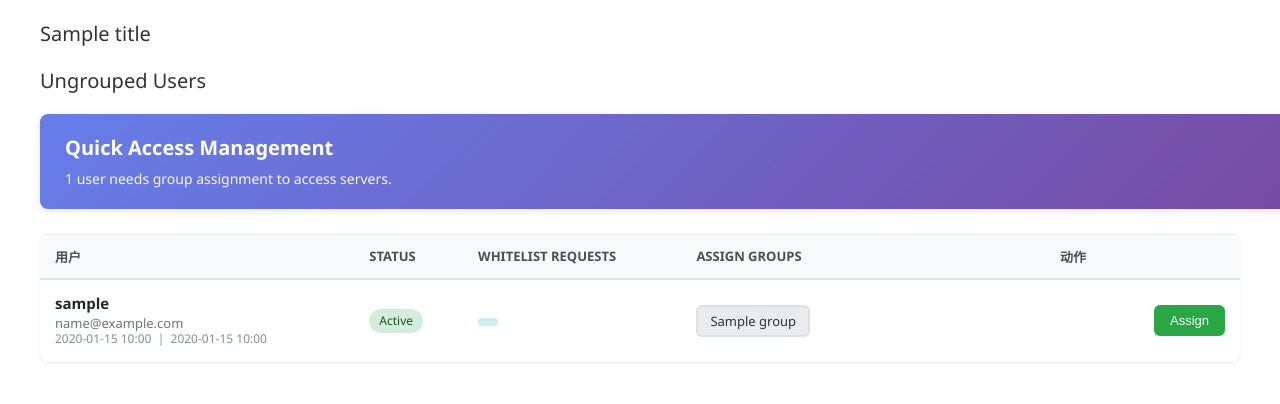
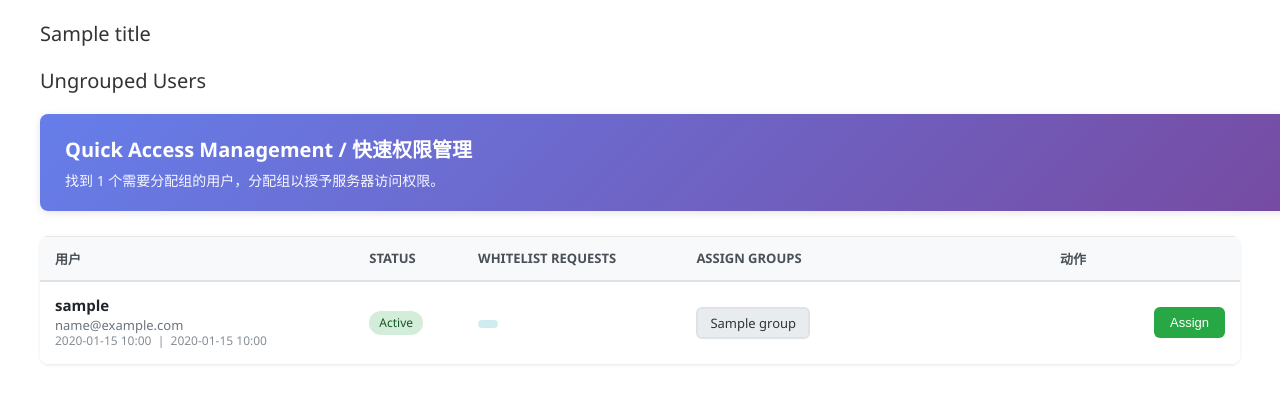
Before and after one commit to MoYuK1ng/MC_rcon_manage, a Django app: template servers/templates/admin/servers/ungrouped_users.html in a window 1280 px wide. Shown: the part 95-499 px from the top of the page. Run offline with Django 5.2, Linux system fonts and the light colour scheme; tables that the repository leaves empty hold one stand-in row (values such as "Sample post"); the template is opened without the code that fills it: values that come from a table or form of the project are taken from there, most other values are stand-ins (such as "Sample title", 1, 10 or a date in 2020); parts of the project's set-up code (start-up, migrations or seed data) failed here and were passed over.

Commit message:
fix: add Chinese translation and form validation for ungrouped users
- Add Chinese translation for banner text
- Fix form submission by using empty action (submits to current URL)
- Add JavaScript validation to ensure at least one group is selected
- Show bilingual alert message when no groups selected
- Improve user feedback with validation

```diff
--- a/servers/templates/admin/servers/ungrouped_users.html
+++ b/servers/templates/admin/servers/ungrouped_users.html
@@ -242,13 +242,17 @@
     </h1>
 
     <div class="info-banner" style="display: block; width: 100%; clear: both;">
-        <h2><i class="fas fa-info-circle"></i> {% trans "Quick Access Management" %}</h2>
+        <h2><i class="fas fa-info-circle"></i> {% trans "Quick Access Management" %} / 快速权限管理</h2>
         <p>
-            {% blocktrans count counter=user_count %}
-            {{ counter }} user needs group assignment to access servers.
-            {% plural %}
-            {{ counter }} users need group assignments to access servers.
-            {% endblocktrans %}
+            {% if LANGUAGE_CODE == 'zh-hans' %}
+                找到 {{ user_count }} 个需要分配组的用户，分配组以授予服务器访问权限。
+            {% else %}
+                {% blocktrans count counter=user_count %}
+                {{ counter }} user needs group assignment to access servers.
+                {% plural %}
+                {{ counter }} users need group assignments to access servers.
+                {% endblocktrans %}
+            {% endif %}
         </p>
     </div>
 </div>
@@ -307,7 +311,7 @@
                         </span>
                     </td>
                     <td class="group-select-cell">
-                        <form method="post" action="{% url 'admin:ungrouped_users' %}" id="form_{{ user.id }}">
+                        <form method="post" action="" id="form_{{ user.id }}">
                             {% csrf_token %}
                             <input type="hidden" name="user_id" value="{{ user.id }}">
                             {% if available_groups %}
@@ -328,7 +332,7 @@
                     </td>
                     <td class="action-cell">
                         {% if available_groups %}
-                        <button type="submit" form="form_{{ user.id }}" class="btn-assign">
+                        <button type="submit" form="form_{{ user.id }}" class="btn-assign" onclick="return validateForm('form_{{ user.id }}');">
                             <i class="fas fa-check"></i> {% trans "Assign" %}
                         </button>
                         {% endif %}
@@ -346,4 +350,18 @@
     </div>
 {% endif %}
 
+<script>
+function validateForm(formId) {
+    var form = document.getElementById(formId);
+    var checkboxes = form.querySelectorAll('input[name="groups"]:checked');
+
+    if (checkboxes.length === 0) {
+        alert('{% trans "Please select at least one group" %} / 请至少选择一个组');
+        return false;
+    }
+
+    return true;
+}
+</script>
+
 {% endblock %}
```
